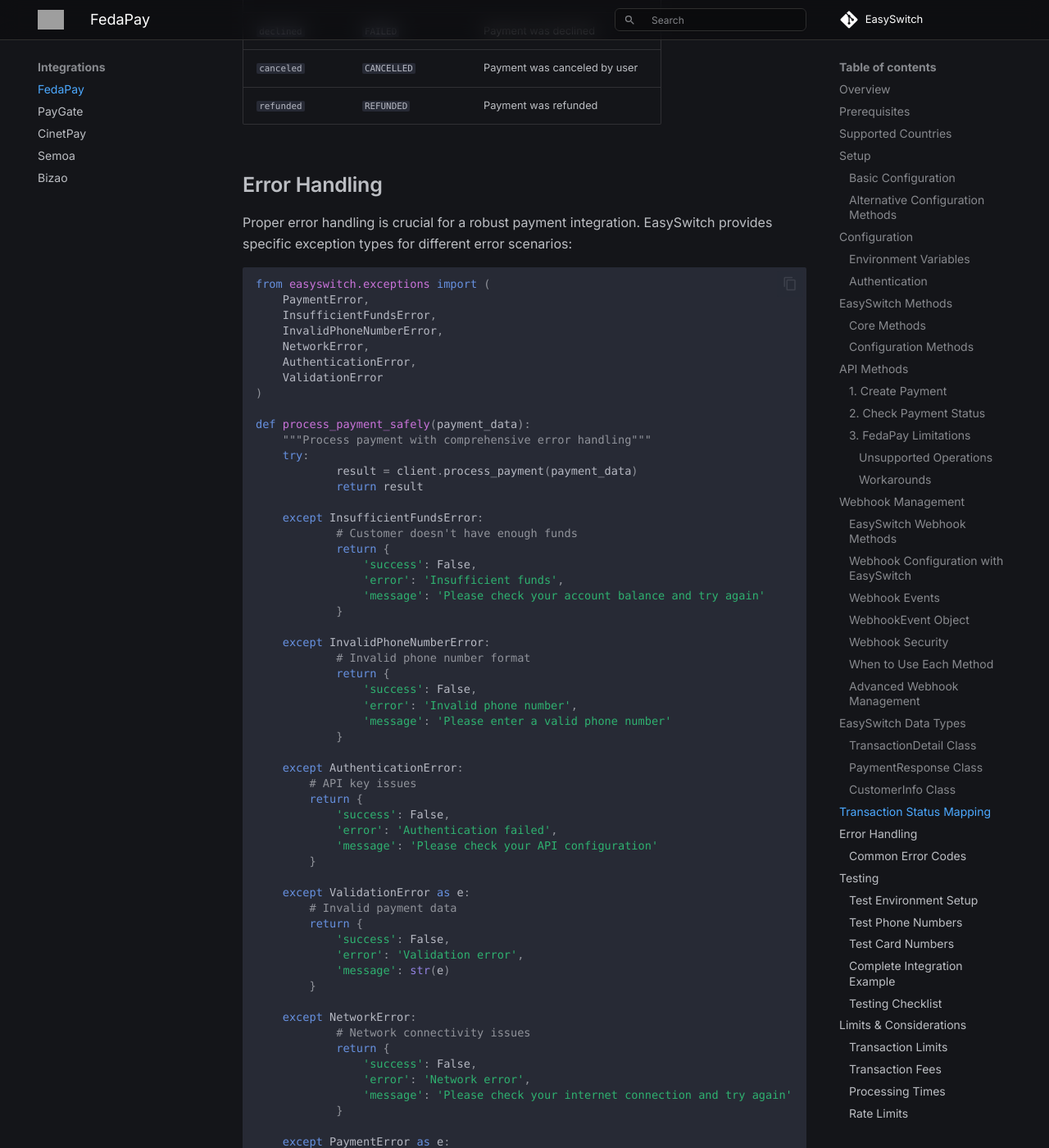
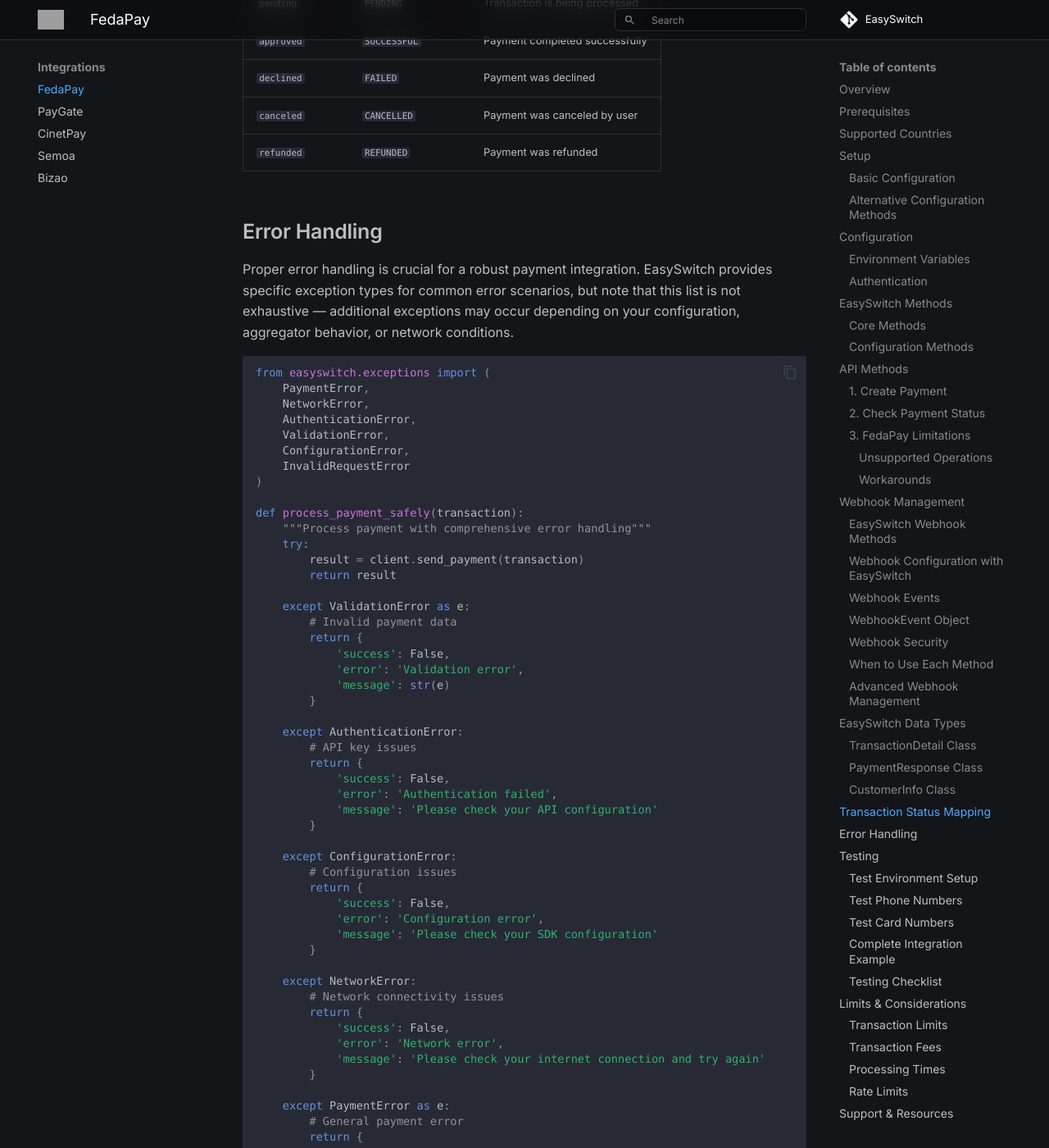
Before and after one commit to julienho-ops/EasySwitch, an MkDocs documentation site: the page built from docs/integrations/fedapay.md, in a window 1280 px wide and 1400 px high, scrolled down 13779 px. Shown: the whole window at 82% size. Built offline with MkDocs 1.6.1 and Material for MkDocs 9.7.7, drawn with Linux system fonts in a browser that asks for light colours; some web fonts are replaced; comment, search, counter and statistics services are not loaded; some of the changed text lies outside the part shown; grey boxes are pictures that could not be loaded.

Commit message:
`Update FedaPay integration with EasySwitch: replace API key with secret key, update environment variables, and modify code to use new secret key`
Remove fictive Error in Doc and use of real error and more

````diff
--- a/docs/integrations/fedapay.md
+++ b/docs/integrations/fedapay.md
@@ -580,39 +584,31 @@
 
 ## Error Handling
 
-Proper error handling is crucial for a robust payment integration. EasySwitch provides specific exception types for different error scenarios:
+Proper error handling is crucial for a robust payment integration. EasySwitch provides specific exception types for common error scenarios, but note that this list is not exhaustive — additional exceptions may occur depending on your configuration, aggregator behavior, or network conditions.
 
 ```python
 from easyswitch.exceptions import (
     PaymentError,
-    InsufficientFundsError,
-    InvalidPhoneNumberError,
     NetworkError,
     AuthenticationError,
-    ValidationError
+    ValidationError,
+    ConfigurationError,
+    InvalidRequestError
 )
 
-def process_payment_safely(payment_data):
+def process_payment_safely(transaction):
     """Process payment with comprehensive error handling"""
     try:
-            result = client.process_payment(payment_data)
-            return result
+        result = client.send_payment(transaction)
+        return result
 
-    except InsufficientFundsError:
-            # Customer doesn't have enough funds
-            return {
-                'success': False,
-                'error': 'Insufficient funds',
-                'message': 'Please check your account balance and try again'
-            }
-
-    except InvalidPhoneNumberError:
-            # Invalid phone number format
-            return {
-                'success': False,
-                'error': 'Invalid phone number',
-                'message': 'Please enter a valid phone number'
-            }
+    except ValidationError as e:
+        # Invalid payment data
+        return {
+            'success': False,
+            'error': 'Validation error',
+            'message': str(e)
+        }
 
     except AuthenticationError:
         # API key issues
@@ -622,29 +618,37 @@
             'message': 'Please check your API configuration'
         }
 
-    except ValidationError as e:
-        # Invalid payment data
+    except ConfigurationError:
+        # Configuration issues
         return {
             'success': False,
-            'error': 'Validation error',
+            'error': 'Configuration error',
+            'message': 'Please check your SDK configuration'
+        }
+
+    except NetworkError:
+        # Network connectivity issues
+        return {
+            'success': False,
+            'error': 'Network error',
+            'message': 'Please check your internet connection and try again'
+        }
+
+    except PaymentError as e:
+        # General payment error
+        return {
+            'success': False,
+            'error': 'Payment error',
             'message': str(e)
         }
 
-    except NetworkError:
-            # Network connectivity issues
-            return {
-                'success': False,
-                'error': 'Network error',
-                'message': 'Please check your internet connection and try again'
-            }
-
-    except PaymentError as e:
-            # General payment error
-            return {
-                'success': False,
-                'error': 'Payment error',
-                'message': str(e)
-            }
+    except InvalidRequestError as e:
+        # Invalid request format
+        return {
+            'success': False,
+            'error': 'Invalid request',
+            'message': str(e)
+        }
 
     except Exception as e:
         # Unexpected error
@@ -655,16 +659,13 @@
         }
 ```
 
-### Common Error Codes
+🔎 **Note**
 
-| Error Code | Description | Solution |
-|------------|-------------|----------|
-| `INSUFFICIENT_FUNDS` | Customer has insufficient balance | Ask customer to add funds |
-| `INVALID_PHONE` | Phone number format is invalid | Validate phone number format |
-| `NETWORK_ERROR` | Network connectivity issue | Retry with exponential backoff |
-| `AUTH_ERROR` | Authentication failed | Check API keys |
-| `VALIDATION_ERROR` | Invalid request data | Validate input parameters |
-| `TIMEOUT` | Request timed out | Implement retry logic |
+The exceptions above cover the most common scenarios.
+Depending on the aggregator and your implementation, additional exceptions may be raised.
+Always include a generic Exception handler to gracefully catch unforeseen errors.
+For production systems, consider logging all errors for easier debugging and monitoring.
+
 
 ## Testing
 
@@ -756,25 +757,28 @@
         }
         self.client = EasySwitch.from_dict(self.config)
 
-    def create_payment(self, amount, currency, description, customer_info, order_id=None):
+    def create_payment(
+        self,
+        amount: float,
+        currency: Currency,
+        reason: str,
+        customer: CustomerInfo,
+        order_id=None
+    ):
         """Create a payment transaction using EasySwitch"""
         try:
             # Create TransactionDetail object
             transaction = TransactionDetail(
-                transaction_id="",  # Will be generated
+                transaction_id="TXN-123456",  # Will be generated
                 provider=Provider.FEDAPAY,
+                status=TransactionStatus.PENDING,
                 amount=amount,
                 currency=currency,
                 transaction_type=TransactionType.PAYMENT,
-                customer=CustomerInfo(
-                    first_name=customer_info["first_name"],
-                    last_name=customer_info["last_name"],
-                    email=customer_info["email"],
-                    phone_number=customer_info["phone_number"]
-                ),
+                customer=customer,
+                reason=reason,
                 metadata={
-                    "description": description,
-                    "order_id": order_id or f"ORD-{int(time.time())}"
+                    "order_id": order_id  # Optional business identifier
                 }
             )
 
@@ -852,22 +856,17 @@
         first_name="John",
         last_name="Doe",
         email="john.doe@example.com",
-        phone_number="+22990000001"  # Test number for success
+        phone_number="+22990000001"
     )
 
     # Create payment
     print("Creating payment with EasySwitch...")
     payment_result = integration.create_payment(
-        amount=2500.0,  # 25 XOF
+        amount=2500.0,
         currency=Currency.XOF,
-        description="Test Payment with EasySwitch",
-        customer_info={
-            "first_name": customer.first_name,
-            "last_name": customer.last_name,
-            "email": customer.email,
-            "phone_number": customer.phone_number
-        },
-        order_id="TEST-001"
+        reason="Test Payment with EasySwitch",
+        customer=customer,
+        order_id="ORDER-001"
     )
 
     if payment_result['success']:
````
Also changed, not shown: other parts of docs/integrations/fedapay.md (+19 -15 lines).
